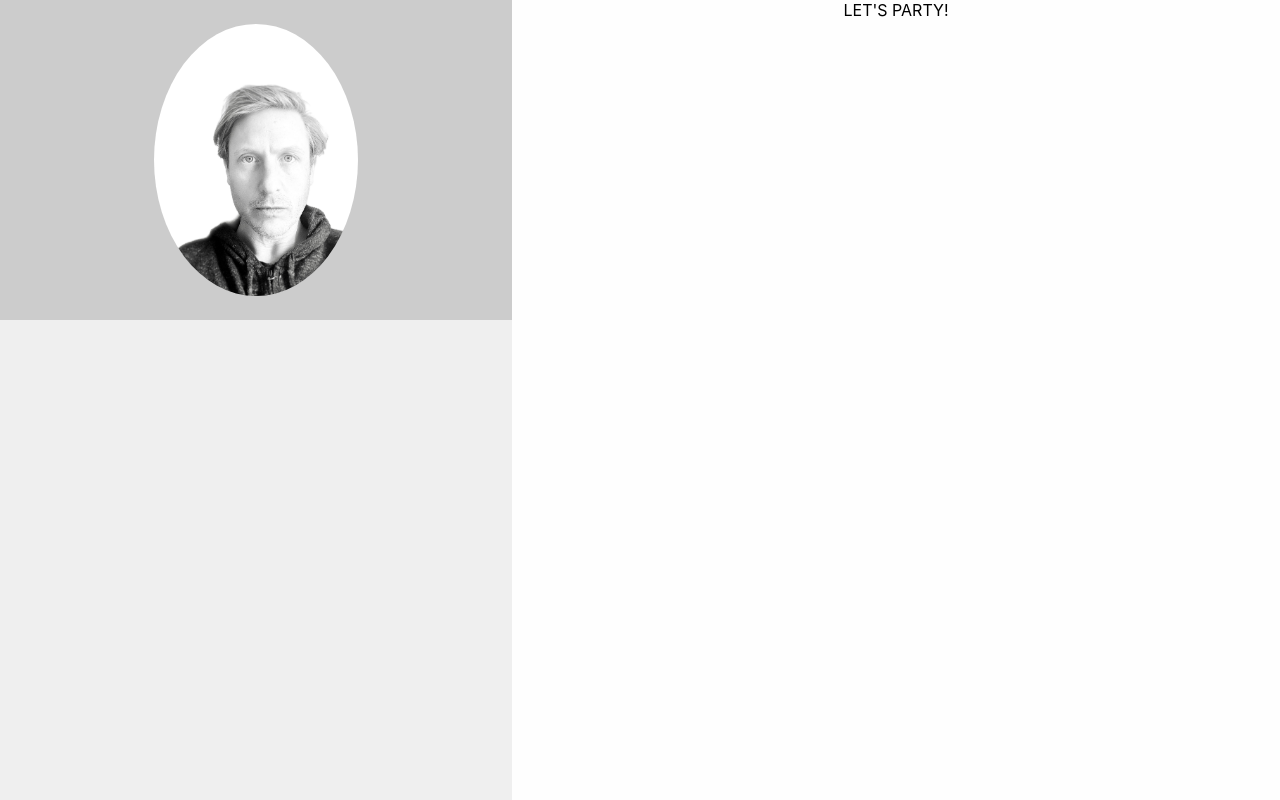
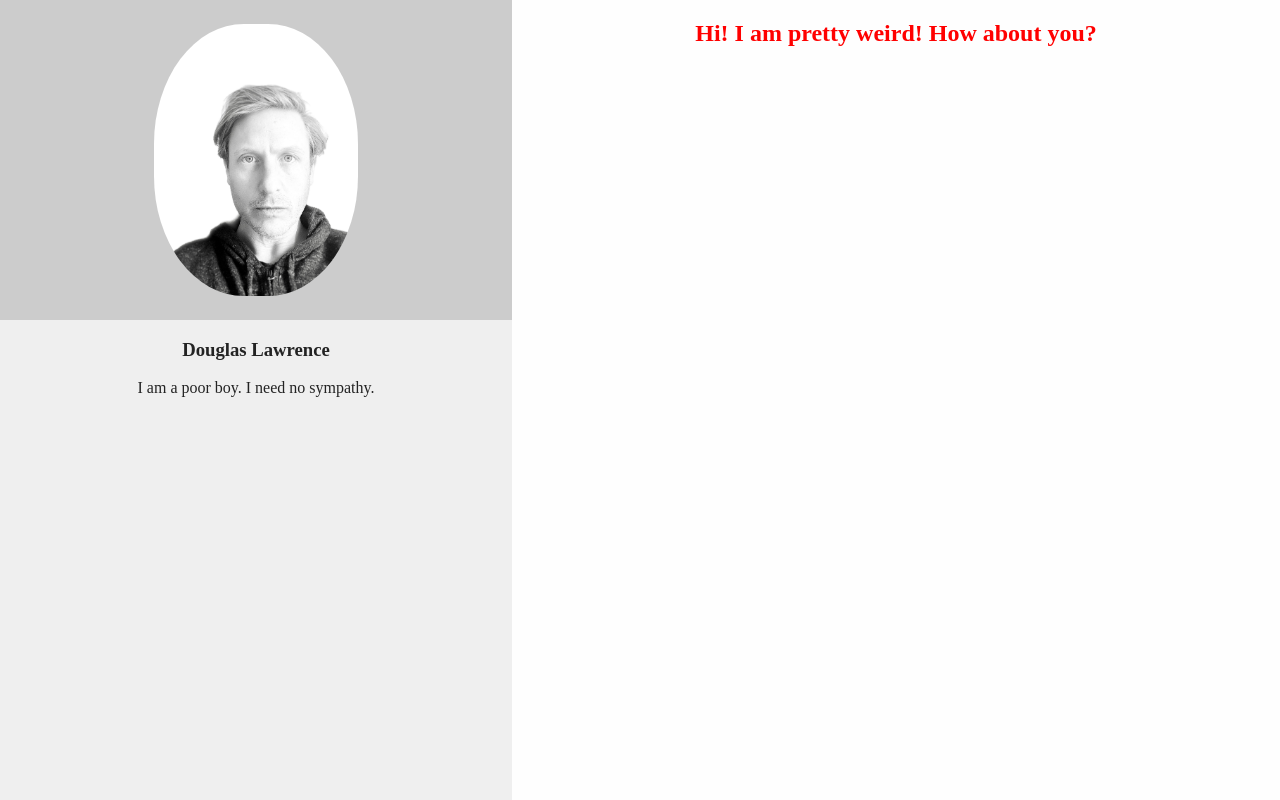
Before and after one commit to lawrend/urban-waddle-djl, a React (Create React App) app: page / in a window 1280 px wide. Built offline with nearby package versions, Linux system fonts and the light colour scheme.

Commit message:
added components biobox and introbox along with css

```diff
--- a/src/App.css
+++ b/src/App.css
@@ -2,6 +2,7 @@
   text-align: left;
   height: 100vh;
   width: 100vw;
+  font-family: 'Cooper Black';
 }
 
 .App-link {
@@ -29,30 +30,3 @@ html {
   display: flex;
   flex-direction: column;
 }
-
-/*breakpoints*/
-@media screen and (max-width:754px) {
-
-  .base-container {
-    flex-direction: column;
-  }
-
-  .left-top {
-    width: 100%;
-    height: 40%;
-  }
-
-  .right-bottom {
-    width: 100%;
-    height: 60%;
-  }
-
-}
-@media screen and (min-width:1920px) {
-
-}
-
-
-@media print {
-
-}
--- /dev/null
+++ b/src/components/BioBox.js
@@ -0,0 +1,13 @@
+import React, {Component} from 'react';
+
+class BioBox extends Component {
+  render() {
+    return (
+      <div className='bio-text'>
+      <h3>Douglas Lawrence</h3>
+        I am a poor boy. I need no sympathy.</div>
+    )
+  }
+}
+
+export default BioBox;
--- /dev/null
+++ b/src/components/IntroBox.js
@@ -0,0 +1,6 @@
+import React, {Component} from 'react';
+
+export default props => (
+  <div className='intro-text'><h2>Hi! I am pretty weird! How about you?</h2>
+  </div>
+)
--- a/src/containers/LeftTop.js
+++ b/src/containers/LeftTop.js
@@ -1,5 +1,6 @@
 import React, {Component} from 'react';
 import PortraitContainer from './pictures/PortraitContainer.js';
+import BioBox from '../components/BioBox.js';
 import'../css/left-top.css';
 
 class LeftTop extends Component {
@@ -7,6 +8,7 @@ class LeftTop extends Component {
     return (
       <div className='left-top'>
         <PortraitContainer />
+        <BioBox />
       </div>
     )
   }
--- a/src/containers/RightBottom.js
+++ b/src/containers/RightBottom.js
@@ -1,10 +1,13 @@
 import React, {Component} from 'react';
+import IntroBox from '../components/IntroBox'
 import '../css/right-bottom.css';
 
 class RightBottom extends Component {
   render() {
     return (
-      <div className='right-bottom'> LET'S PARTY!</div>
+      <div className='right-bottom'>
+        <IntroBox />
+      </div>
     )
   }
 }
--- a/src/containers/pictures/PortraitContainer.js
+++ b/src/containers/pictures/PortraitContainer.js
@@ -6,7 +6,6 @@ class PortraitContainer extends Component {
     return (
       <div className='portrait-container'>
         <img className = 'portrait' src={portrait} />
-
       </div>
     )
   }
--- a/src/css/base.css
+++ b/src/css/base.css
@@ -30,7 +30,12 @@
   }
 
   .portrait-container {
-    height: 50%;
+    height: 75%;
+  }
+
+  .right-bottom {
+    padding: 10px;
+    text-align: left;
   }
 
 }
--- a/src/css/left-top.css
+++ b/src/css/left-top.css
@@ -1,8 +1,10 @@
 .left-top {
   display: flex;
+  flex-direction: column;
   width: 40%;
   background-color: #efefef;
   height: 100%;
+  text-align: center;
 }
 
 
@@ -16,8 +18,12 @@
 }
 
 .portrait {
-  border-radius: 50%;
+  border-radius: 44%;
   height: 85%;
+}
+
+.bio-text {
+  color: #232323;
 }
 
 img {
--- a/src/css/right-bottom.css
+++ b/src/css/right-bottom.css
@@ -4,4 +4,9 @@
   width: 60%;
   background-color: #fefefe;
   height: 100%;
+  text-align: center;
 }
+
+.intro-text {
+  color: red;
+}
--- a/src/index.css
+++ b/src/index.css
@@ -1,5 +1,7 @@
 body {
+
   margin: 0;
+
   font-family: -apple-system, BlinkMacSystemFont, 'Segoe UI', 'Roboto', 'Oxygen',
     'Ubuntu', 'Cantarell', 'Fira Sans', 'Droid Sans', 'Helvetica Neue',
     sans-serif;
```
